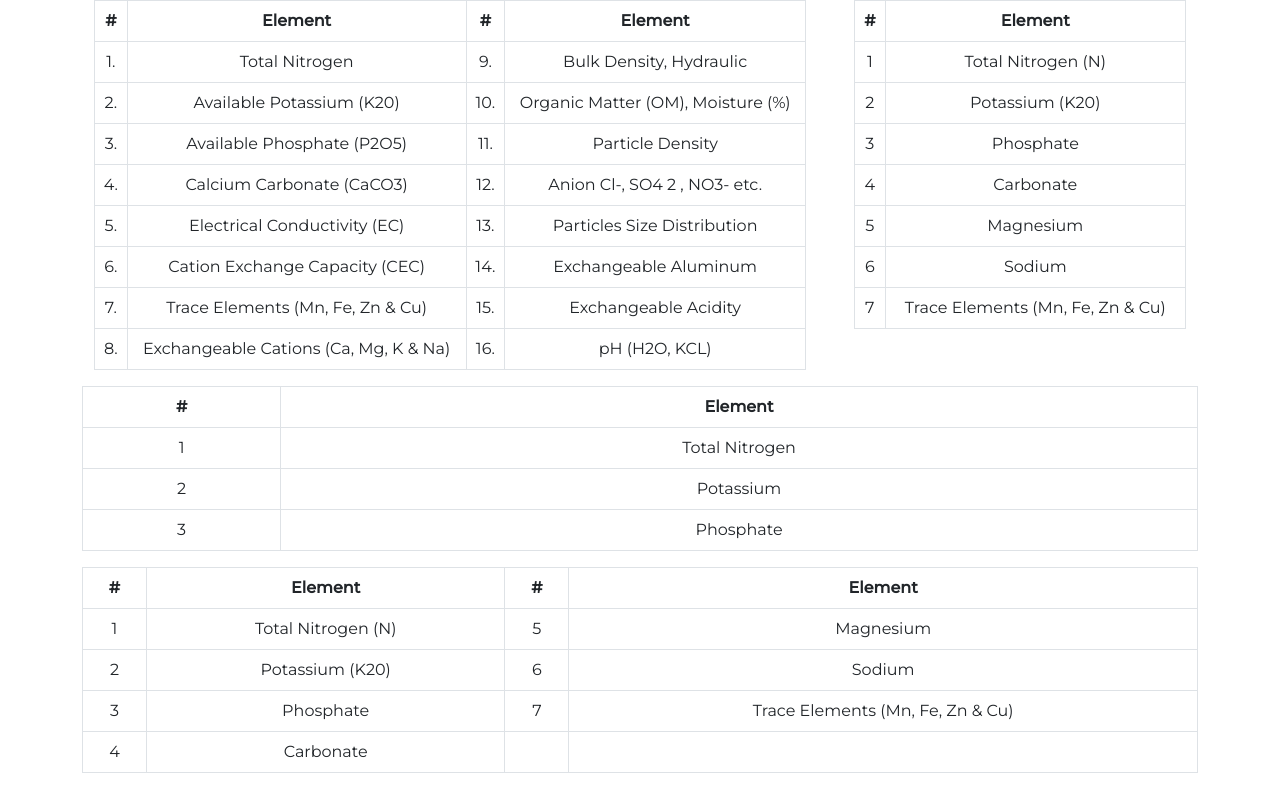
After one commit to cawaynebryan/almd-website, a Flask app: page /laboratory/ in a window 1280 px wide. The commit adds this page. Run offline with Flask 3, Linux system fonts and the light colour scheme; some libraries are stand-ins or nearby versions.

Commit message:
add page for laboratory content

```diff
--- /dev/null
+++ b/almd/laboratory/laboratory.py
@@ -0,0 +1,16 @@
+from flask import Blueprint, render_template
+import os
+
+
+lab_bp = Blueprint(
+    'lab_bp', __name__, template_folder='template',
+    static_folder='static',
+    static_url_path=os.path.join(os.path.abspath(os.path.dirname(__file__)), 'static')
+)
+
+
+
+
+@lab_bp.route('/')
+def lab_page():
+    return render_template('laboratory_page.html')
--- /dev/null
+++ b/almd/laboratory/template/laboratory_page.html
@@ -0,0 +1,204 @@
+{% extends 'base.html' %}
+
+{% block container %}
+
+
+<section class="container">
+    <div class="row">
+        <div class="col-lg-8">
+            <!--      Left table -->
+            <div class="container">
+                <div class="row">
+                    <div class="col">
+                        <table class="table table-bordered">
+                            <thead>
+                            <tr>
+                                <th>#</th>
+                                <th>Element</th>
+                                <th>#</th>
+                                <th>Element</th>
+                            </tr>
+                            </thead>
+                            <tbody>
+                            <tr>
+                                <td>1.</td>
+                                <td>Total Nitrogen</td>
+                                <td>9.</td>
+                                <td>Bulk Density, Hydraulic</td>
+                            </tr>
+                            <tr>
+                                <td>2.</td>
+                                <td>Available Potassium (K20)</td>
+                                <td>10.</td>
+                                <td>Organic Matter (OM), Moisture (%)</td>
+                            </tr>
+                            <tr>
+                                <td>3.</td>
+                                <td>Available Phosphate (P2O5)</td>
+                                <td>11.</td>
+                                <td>Particle Density</td>
+                            </tr>
+                            <tr>
+                                <td>4.</td>
+                                <td>Calcium Carbonate (CaCO3)</td>
+                                <td>12.</td>
+                                <td>Anion Cl-, SO4 2 , NO3- etc.</td>
+                            </tr>
+                            <tr>
+                                <td>5.</td>
+                                <td>Electrical Conductivity (EC)</td>
+                                <td>13.</td>
+                                <td>Particles Size Distribution</td>
+                            </tr>
+                            <tr>
+                                <td>6.</td>
+                                <td>Cation Exchange Capacity (CEC)</td>
+                                <td>14.</td>
+                                <td>Exchangeable Aluminum</td>
+                            </tr>
+                            <tr>
+                                <td>7.</td>
+                                <td>Trace Elements (Mn, Fe, Zn & Cu)</td>
+                                <td>15.</td>
+                                <td>Exchangeable Acidity</td>
+                            </tr>
+                            <tr>
+                                <td>8.</td>
+                                <td>Exchangeable Cations (Ca, Mg, K & Na)</td>
+                                <td>16.</td>
+                                <td>pH (H2O, KCL)</td>
+                            </tr>
+                            </tbody>
+                        </table>
+                    </div>
+                </div>
+            </div>
+        </div>
+        <div class="col">
+            <!--      Right table-->
+            <div class="container">
+                <div class="row">
+                    <div class="col">
+                        <table class="table table-bordered">
+                            <thead>
+                            <tr>
+                                <th>#</th>
+                                <th>Element</th>
+                            </tr>
+                            </thead>
+                            <tbody>
+                            <tr>
+                                <td>1</td>
+                                <td>Total Nitrogen (N)</td>
+                            </tr>
+                            <tr>
+                                <td>2</td>
+                                <td>Potassium (K20)</td>
+                            </tr>
+                            <tr>
+                                <td>3</td>
+                                <td>Phosphate</td>
+                            </tr>
+                            <tr>
+                                <td>4</td>
+                                <td>Carbonate</td>
+                            </tr>
+                            <tr>
+                                <td>5</td>
+                                <td>Magnesium</td>
+                            </tr>
+                            <tr>
+                                <td>6</td>
+                                <td>Sodium</td>
+                            </tr>
+                            <tr>
+                                <td>7</td>
+                                <td>Trace Elements (Mn, Fe, Zn & Cu)</td>
+                            </tr>
+                            </tbody>
+                        </table>
+                    </div>
+                </div>
+            </div>
+
+        </div>
+    </div>
+
+</section>
+
+
+<div class="container">
+    <div class="row">
+        <div class="col">
+            <table class="table table-bordered">
+                <thead>
+                <tr>
+                    <th>#</th>
+                    <th>Element</th>
+                </tr>
+                </thead>
+                <tbody>
+                <tr>
+                    <td>1</td>
+                    <td>Total Nitrogen</td>
+                </tr>
+                <tr>
+                    <td>2</td>
+                    <td>Potassium</td>
+                </tr>
+                <tr>
+                    <td>3</td>
+                    <td>Phosphate</td>
+                </tr>
+                </tbody>
+            </table>
+        </div>
+    </div>
+</div>
+
+
+<div class="container">
+    <div class="row">
+        <div class="col">
+            <table class="table table-bordered">
+                <thead>
+                <tr>
+                    <th>#</th>
+                    <th>Element</th>
+                    <th>#</th>
+                    <th>Element</th>
+                </tr>
+                </thead>
+                <tbody>
+                <tr>
+                    <td>1</td>
+                    <td>Total Nitrogen (N)</td>
+                    <td>5</td>
+                    <td>Magnesium</td>
+                </tr>
+                <tr>
+                    <td>2</td>
+                    <td>Potassium (K20)</td>
+                    <td>6</td>
+                    <td>Sodium</td>
+                </tr>
+                <tr>
+                    <td>3</td>
+                    <td>Phosphate</td>
+                    <td>7</td>
+                    <td>Trace Elements (Mn, Fe, Zn & Cu)</td>
+                </tr>
+                <tr>
+                    <td>4</td>
+                    <td>Carbonate</td>
+                    <td></td>
+                    <td></td>
+                </tr>
+                </tbody>
+            </table>
+        </div>
+    </div>
+</div>
+
+
+{% endblock %}
--- a/app.py
+++ b/app.py
@@ -10,6 +10,7 @@ from auth.auth import auth_bp
 from api.api import api_bp
 from almd.news.news import news_bp
 from almd.about_us.about_us import about_bp
+from almd.laboratory.laboratory import lab_bp
 from almd.resources.resources import resources_bp
 from almd.contact_us.contact_us import contact_bp
 from almd.services.services import services_bp
@@ -34,9 +35,10 @@ app.register_blueprint(news_bp, url_prefix='/news')
 app.register_blueprint(resources_bp, url_prefix='/resources')
 app.register_blueprint(services_bp, url_prefix='/services')
 app.register_blueprint(api_bp, url_prefix='/api')
+app.register_blueprint(lab_bp, url_prefix='/laboratory')
 
 db.init_app(app)  # Bind database to current flask app
-ckeditor = CKEditor(app) # instantiate CKEditor onto the flask app
+ckeditor = CKEditor(app)  # instantiate CKEditor onto the flask app
 #Bootstrap(app)
 # app.config['CKEDITOR_HEIGHT'] = 1000
 # app.config['CKEDITOR_WDITH'] = 400
--- a/templates/snippets/header.html
+++ b/templates/snippets/header.html
@@ -27,7 +27,7 @@
              <ul class="navbar-nav ">
                 <li class="nav-link"><a class="text-decoration-none text-warning " href="{{ url_for('home_page') }}">Home </a>|</li>
                 <li class="nav-link"><a class="text-decoration-none text-warning"  href="{{ url_for('about_bp.about_us') }}">About Us </a>|</li>
-                <li class="nav-link"><a class="text-decoration-none text-warning" href="http://google.com">Learn </a>|</li>
+                <li class="nav-link"><a class="text-decoration-none text-warning" href="{{ url_for('lab_bp.lab_page')}}">Laboratory </a>|</li>
                 <li class="nav-link"><a class="text-decoration-none text-warning" href="#">Resources </a>|</li>
                 <li class="nav-link"><a class="text-decoration-none text-warning" href="{{url_for('news_bp.news_catalogue')}}">Press Center </a>|</li>
                 <li class="nav-link"><a class="text-decoration-none text-warning" href="{{ url_for('services_bp.services') }}">Services </a>|</li>
```
